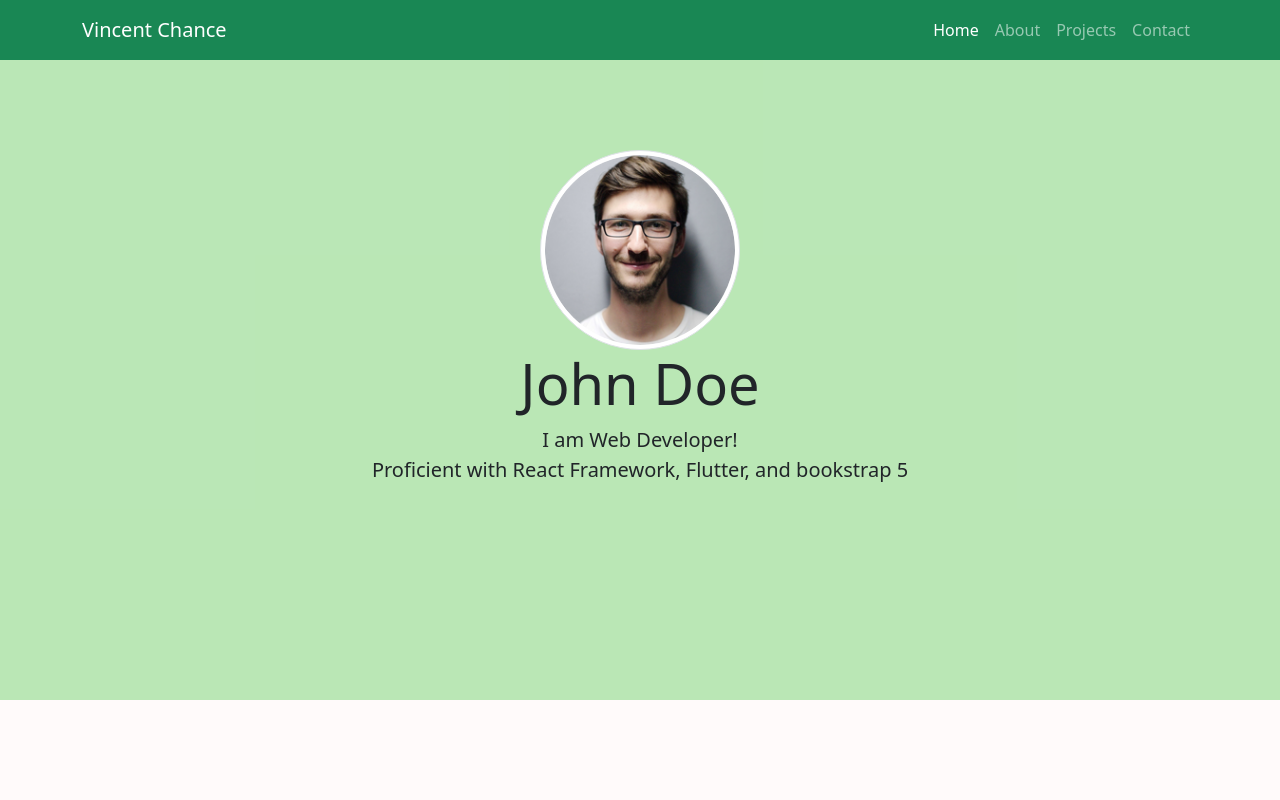
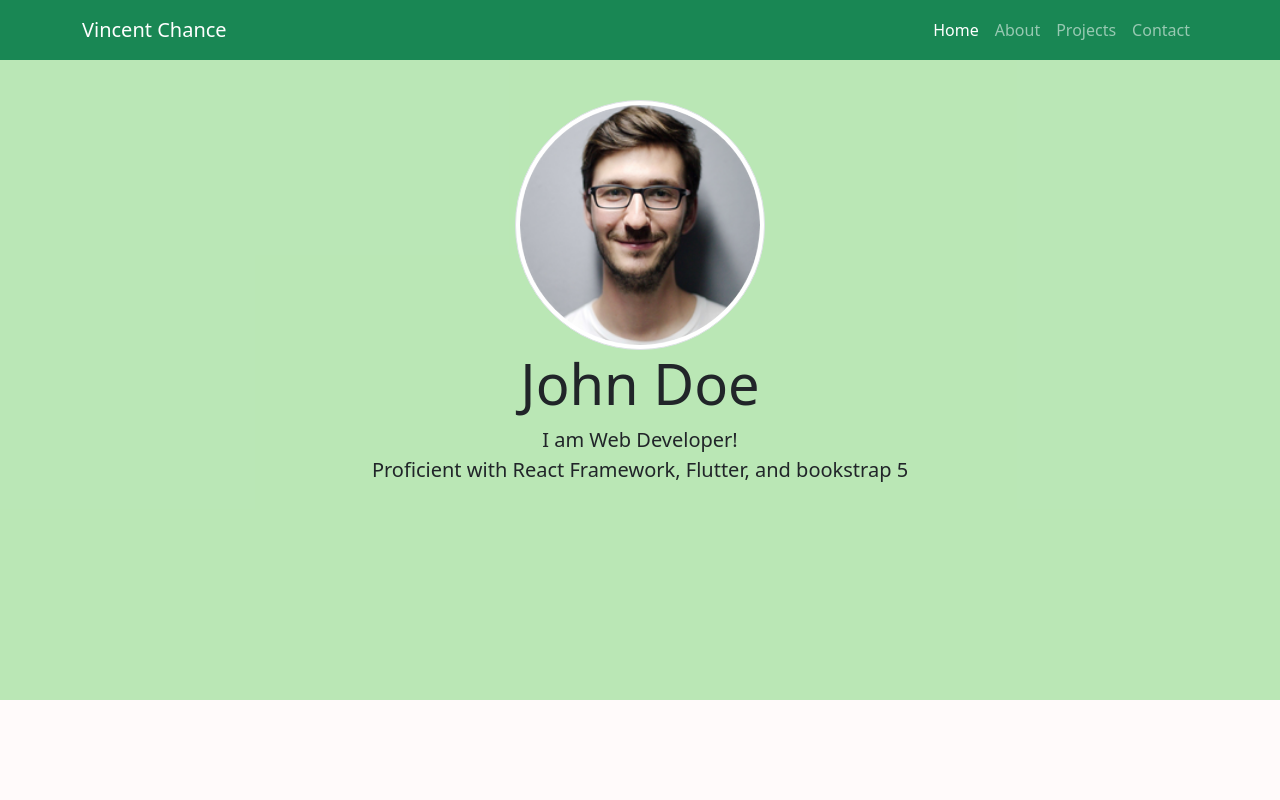
Before and after one commit to vincentchance/vincentchance.github.io, a plain HTML site: page index.html in a window 1280 px wide. Shown: the top 800 px of the page. Drawn offline with nearby package versions, Linux system fonts and the light colour scheme.

Commit message:
Update style.css
change resolution

```diff
--- a/styles/style.css
+++ b/styles/style.css
@@ -8,10 +8,10 @@
 }
 /*profile picture */
 .tone {
-  width: 200px;
-  height: 200px;
+  width: 250px;
+  height: 250px;
   border-radius: 50%;
-  margin-top: 150px;
+  margin-top: 100px;
 }
 /* about me */
 #About {
```
